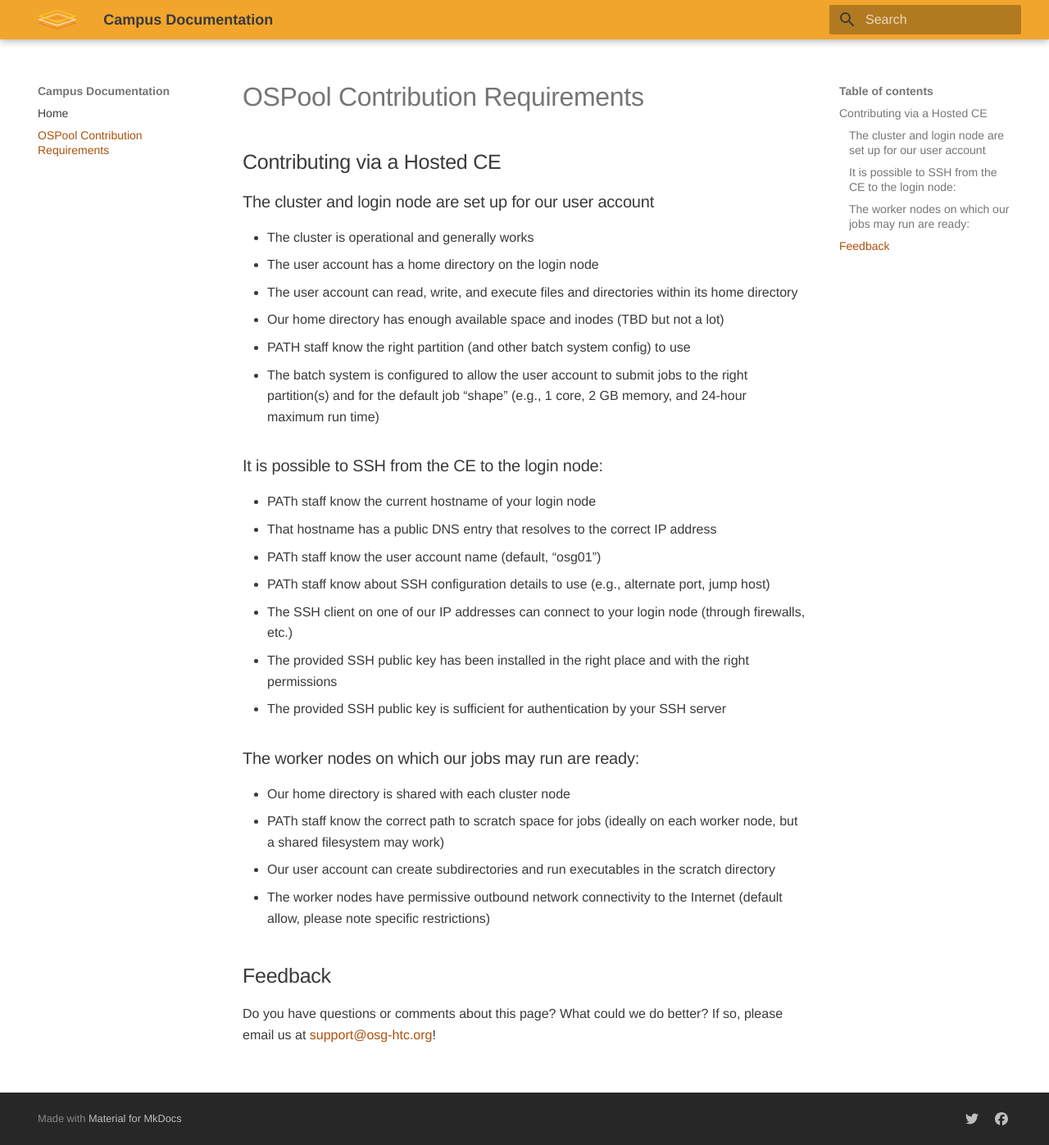
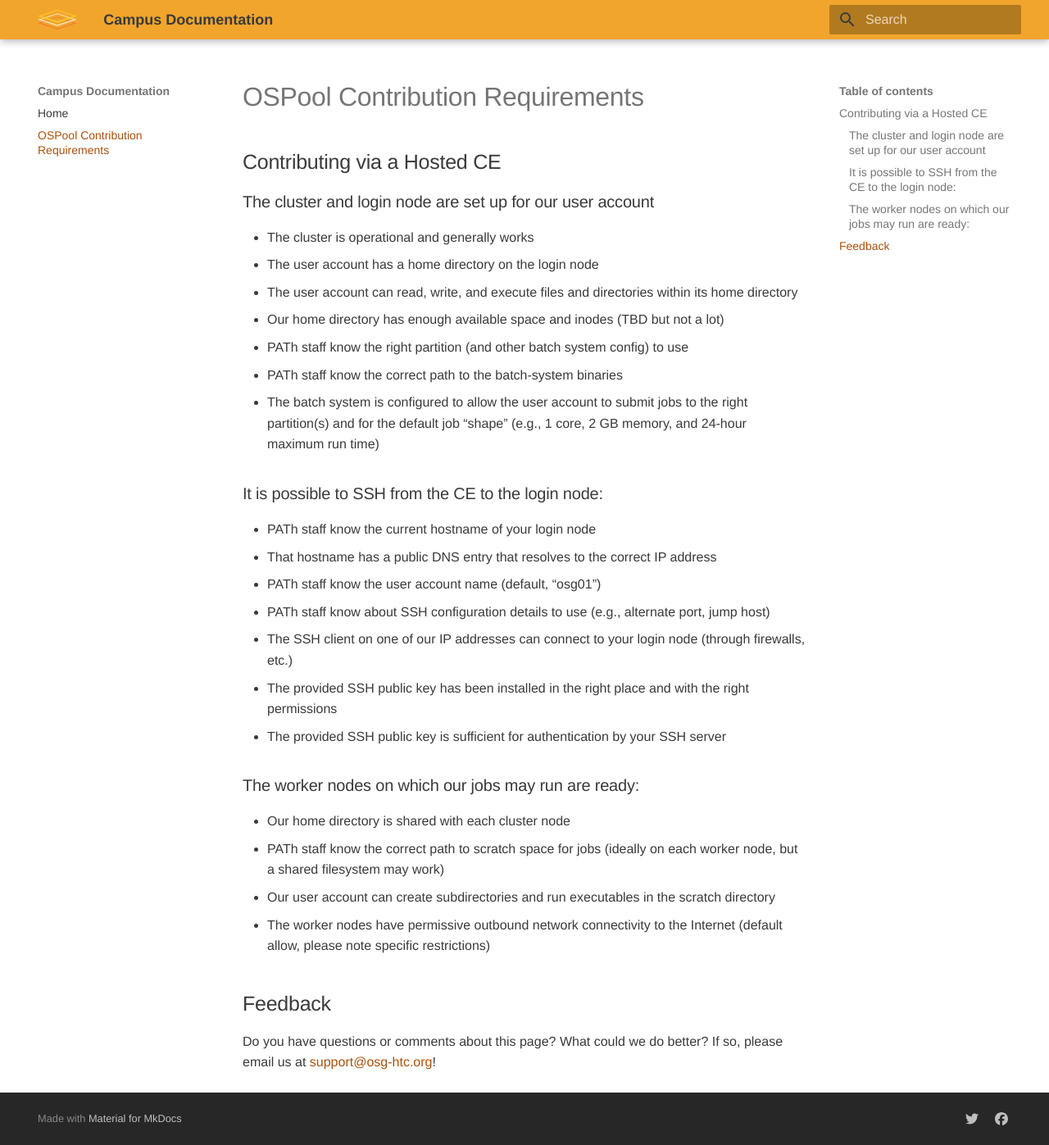
Before and after one commit to osg-htc/campus-docs, an MkDocs documentation site: the page built from docs/ospool-requirements.md, in a window 1280 px wide and 1397 px high. Shown: the whole window at 82% size. Built offline with MkDocs 1.6.1 and Material for MkDocs 9.7.7, drawn with Linux system fonts in a browser that asks for light colours.

Commit message:
Added item for batch system path

```diff
--- a/docs/ospool-requirements.md
+++ b/docs/ospool-requirements.md
@@ -8,7 +8,8 @@
 -   The user account has a home directory on the login node
 -   The user account can read, write, and execute files and directories within its home directory
 -   Our home directory has enough available space and inodes (TBD but not a lot)
--   PATH staff know the right partition (and other batch system config) to use
+-   PATh staff know the right partition (and other batch system config) to use
+-   PATh staff know the correct path to the batch-system binaries
 -   The batch system is configured to allow the user account to submit jobs to the right partition(s) and for the default job “shape” (e.g., 1 core, 2 GB memory, and 24-hour maximum run time)
 
 ### It is possible to SSH from the CE to the login node:
```
